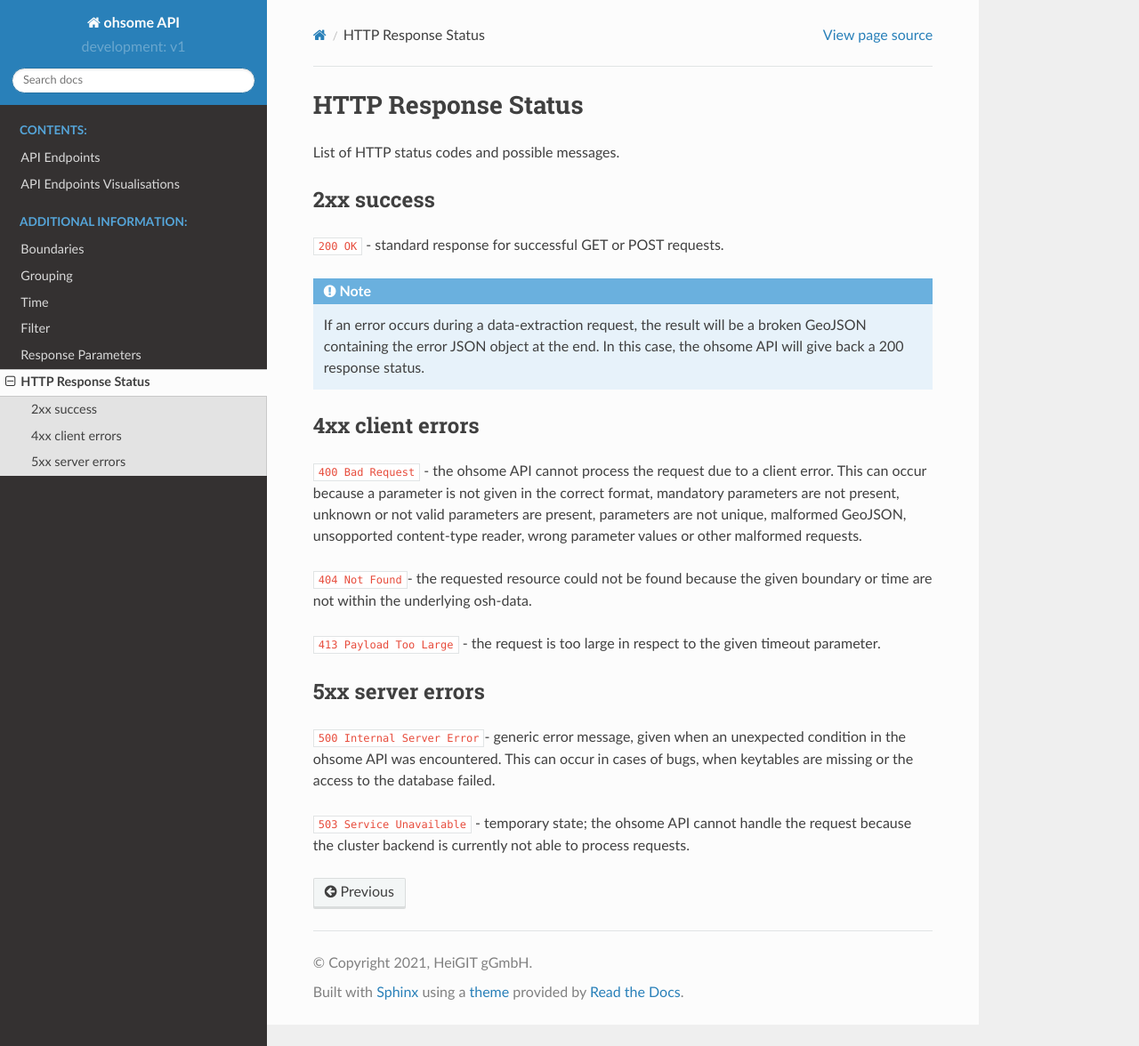
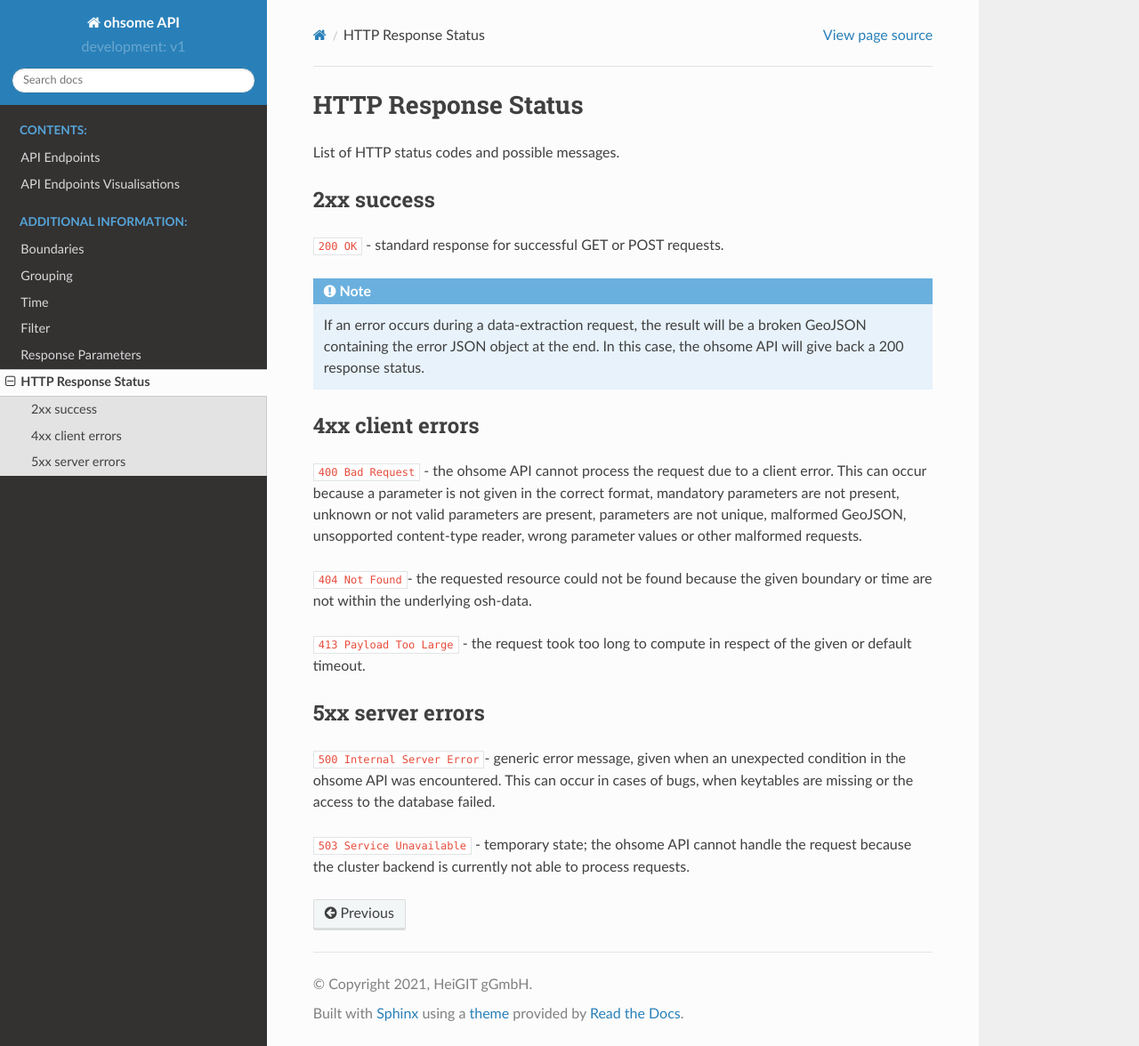
Before and after one commit to GIScience/ohsome-api, a Sphinx documentation site: the page built from docs/http-response-status.rst, in a window 1280 px wide and 1176 px high. Shown: the whole window at 89% size. Built offline with Sphinx 7.4.7 and the Read the Docs theme 2.0.0, drawn with Linux system fonts in a browser that asks for light colours.

Commit message:
style: improve wording

```diff
--- a/docs/http-response-status.rst
+++ b/docs/http-response-status.rst
@@ -17,7 +17,7 @@
 
 ``404 Not Found``-  the requested resource could not be found because the given boundary or time are not within the underlying osh-data.
 
-``413 Payload Too Large`` - the request is too large in respect to the given timeout parameter.
+``413 Payload Too Large`` - the request took too long to compute in respect of the given or default timeout.
 
 5xx server errors
 -----------------
```
